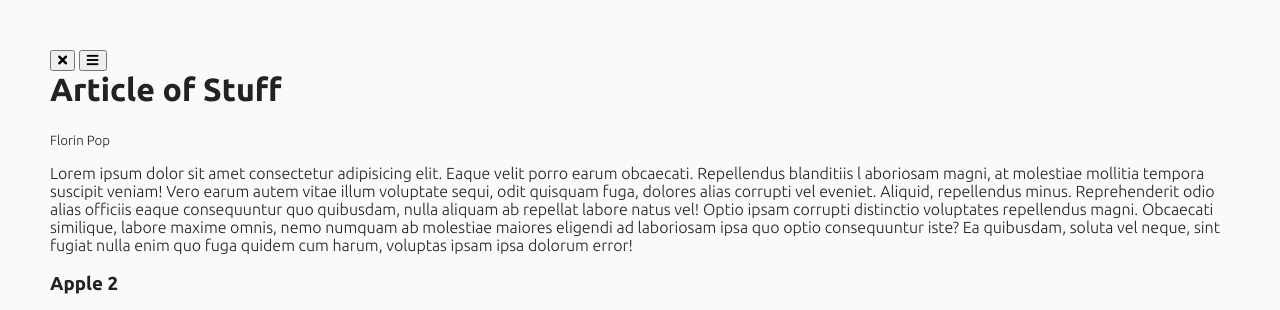
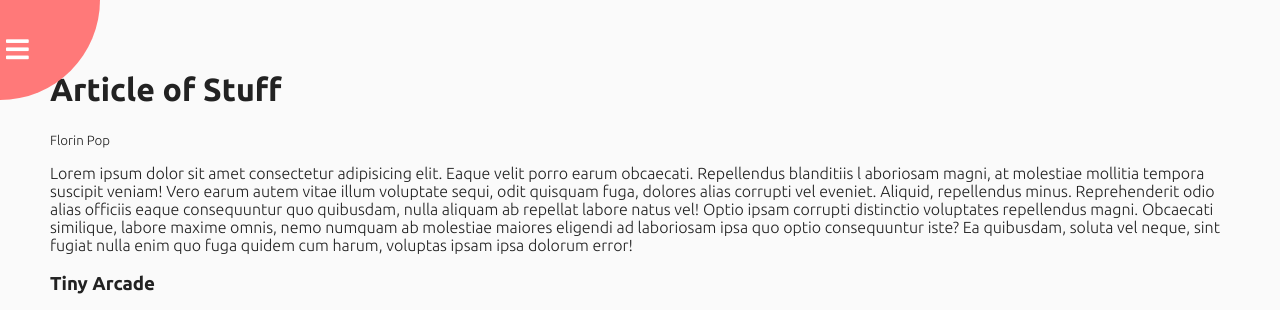
Before and after one commit to Ero6067/rotating-nav, a plain HTML site: page index.html in a window 1280 px wide. Shown: the top 310 px of the page. Drawn offline with Linux system fonts and the light colour scheme.

Commit message:
page styling and prejs css complete

```diff
--- a/index.html
+++ b/index.html
@@ -42,10 +42,10 @@
           quidem cum harum, voluptas ipsam ipsa dolorum error!
         </p>
 
-        <h3>Apple 2</h3>
+        <h3>Tiny Arcade</h3>
         <img
-          src="https://images.unsplash.com/photo-1571845615528-6d8d60c459ef?ixid=MnwxMjA3fDB8MHxwaG90by1wYWdlfHx8fGVufDB8fHx8&ixlib=rb-1.2.1&auto=format&fit=crop&w=1702&q=80"
-          alt="Apple 2 from Museum Victoria"
+          src="https://images.unsplash.com/photo-1550745165-9bc0b252726f?ixid=MnwxMjA3fDB8MHxwaG90by1wYWdlfHx8fGVufDB8fHx8&ixlib=rb-1.2.1&auto=format&fit=crop&w=1050&q=80"
+          alt="Tiny Arcade"
         />
         <p>
           Lorem ipsum dolor sit amet consectetur, adipisicing elit. Rerum beatae
--- a/style.css
+++ b/style.css
@@ -17,7 +17,7 @@ body {
   transform-origin: top left;
   transition: transform 0.5s linear;
   width: 100vw;
-  min-width: 100vh;
+  min-height: 100vh;
   padding: 50px;
 }
 
@@ -27,4 +27,44 @@ body {
 
 .circle-container {
   position: fixed;
+  top: -100px;
+  left: -100px;
 }
+
+.circle {
+  background-color: #ff7979;
+  height: 200px;
+  width: 200px;
+  border-radius: 50%;
+  position: relative;
+  transition: transform 0.5s linear;
+}
+
+.circle button {
+  position: absolute;
+  top: 50%;
+  left: 50%;
+  height: 100px;
+  background: transparent;
+  border: 0;
+  font-size: 26px;
+  color: #fff;
+}
+
+.circle button:focus: {
+  outline: none;
+}
+
+.circle button#open {
+  left: 60%;
+}
+
+.circle button#close {
+  top: 60%;
+  transform: rotate(90deg);
+  transform-origin: top left;
+}
+
+.content img {
+  max-width: 100%;
+}
```
